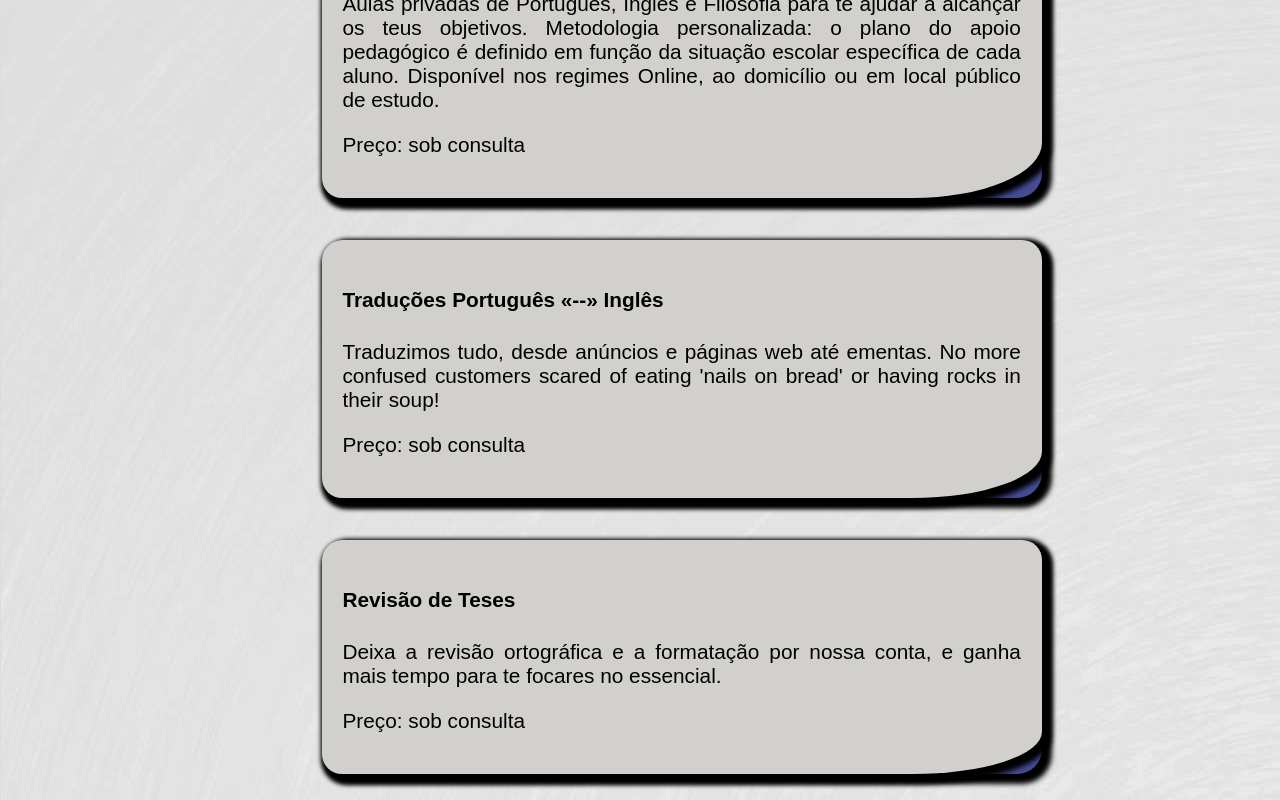
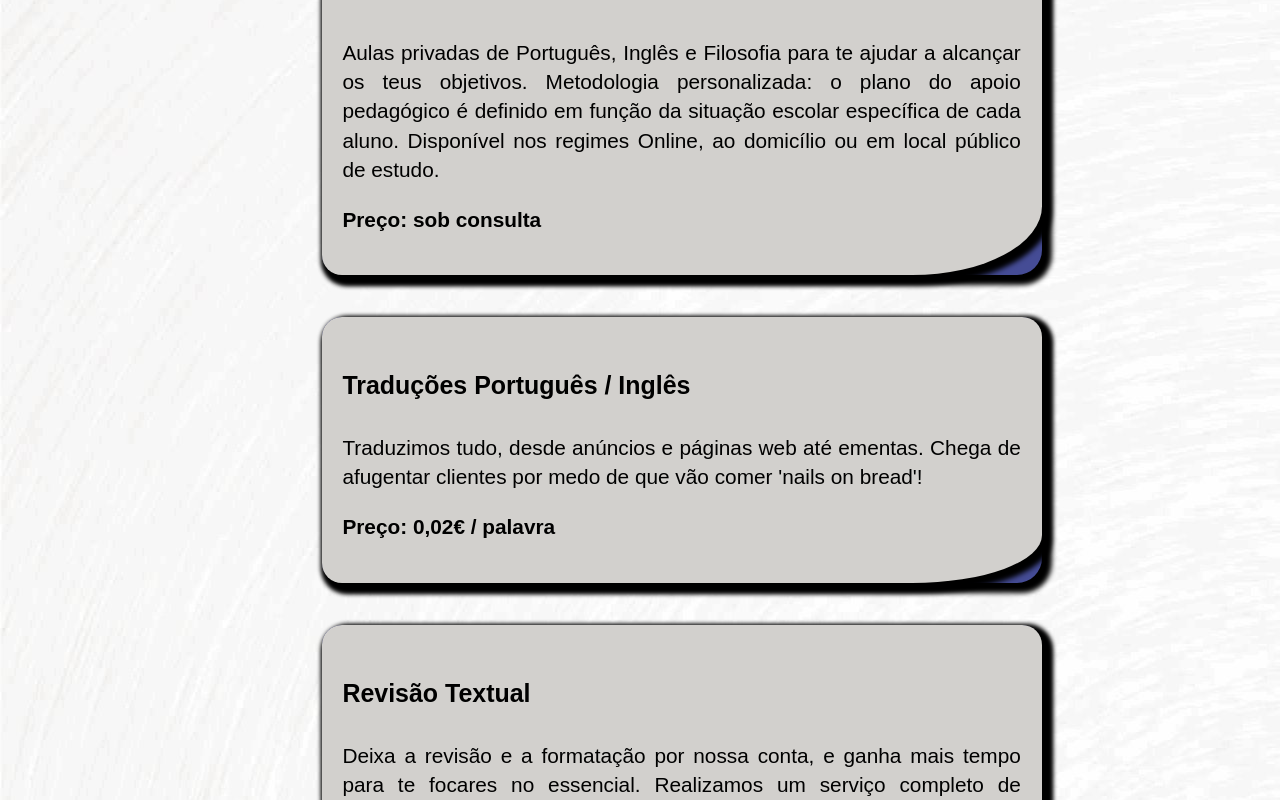
Before and after one commit to APereira23/laboratorio-de-letras, a React (Create React App) app: page / in a window 1280 px wide. Shown: the part 900-1700 px from the top of the page. Built offline with nearby package versions, Linux system fonts and the light colour scheme.

Commit message:
moving domain

```diff
--- a/package.json
+++ b/package.json
@@ -1,7 +1,7 @@
 {
   "name": "laboratorio-de-letras",
   "version": "0.1.0",
-  "homepage": "https://APereira23.github.io/laboratorio-de-letras/",
+  "homepage": "https://laboratoriodeletras.pt",
   "private": true,
   "dependencies": {
     "@testing-library/jest-dom": "^5.16.5",
--- a/src/App.css
+++ b/src/App.css
@@ -74,6 +74,7 @@ html {
   display: flex;
   flex-direction: column;
   align-items: center;
+  line-height: 1.4rem;
 }
 
 .services-title {
@@ -96,6 +97,14 @@ html {
   background-color: rgb(210, 208, 205);
   padding: 1rem;
   border-radius: 20px 20px 18% 20px;
+}
+
+.service-item-title {
+  font-size: 1.2rem;
+}
+
+.service-item-price {
+  font-weight: bold;
 }
 
 /* Footer */
--- a/src/components/data.js
+++ b/src/components/data.js
@@ -15,27 +15,29 @@ const servicesList = [
   {
     title: "Explicações / Preparação para Exames Nacionais / Provas +23",
     description: "Aulas privadas de Português, Inglês e Filosofia para te ajudar a alcançar os teus objetivos. Metodologia personalizada: o plano do apoio pedagógico é definido em função da situação escolar específica de cada aluno. Disponível nos regimes Online, ao domicílio ou em local público de estudo.",
-    image: "link here",
     price: "sob consulta",
   },
   {
-    title: "Traduções Português «--» Inglês",
-    description: "Traduzimos tudo, desde anúncios e páginas web até ementas. No more confused customers scared of eating 'nails on bread' or having rocks in their soup!",
-    image: "link here",
-    price: "sob consulta",
+    title: "Traduções Português / Inglês",
+    description: "Traduzimos tudo, desde anúncios e páginas web até ementas. Chega de afugentar clientes por medo de que vão comer 'nails on bread'!",
+    price: "0,02€ / palavra",
   },
   {
-    title: "Revisão de Teses",
-    description: "Deixa a revisão ortográfica e a formatação por nossa conta, e ganha mais tempo para te focares no essencial.",
-    image: "link here",
-    price: "sob consulta",
+    title: "Revisão Textual",
+    description: "Deixa a revisão e a formatação por nossa conta, e ganha mais tempo para te focares no essencial. Realizamos um serviço completo de revisão, incluindo: correção ortográfica segundo o acordo ortográfico vigente; formatação de acordo com o guia de estilo relevante (se aplicável); reestruturação sintática onde sejam identificadas impropriedades gramaticais ou ambiguidades; inserção de comentários em trechos onde possa ser útil uma reformulação de ideias; disponibilização de um registo completo de alterações, para veres tudo o que foi mudado.",
+    price: "0,01€ / palavra",
   },
   {
     title: "Currículos personalizados",
     description: "Diz-nos o que fizeste, e dir-te-emos que as tuas candidaturas não vão ficar mais perdidas numa pilha de folhas Europass! Porque o Curriculum Vitae é a nossa carta de apresentação ao mundo, realizamos uma reunião preliminar para acertar todos os detalhes e preferências pessoais, de acordo com o tipo de trabalho alvo, para que causes uma excelente primeira impressão.",
-    image: "link here",
-    price: "sob consulta",
+    price: "5€ / un",
   },
+];
+
+const aboutTitle = "O Chefe do Laboratório";
+
+const aboutText = [
+
 ];
 
 const credits = [
```
Also changed, not shown: src/pictures/pexels-monstera-7794362.jpg.
